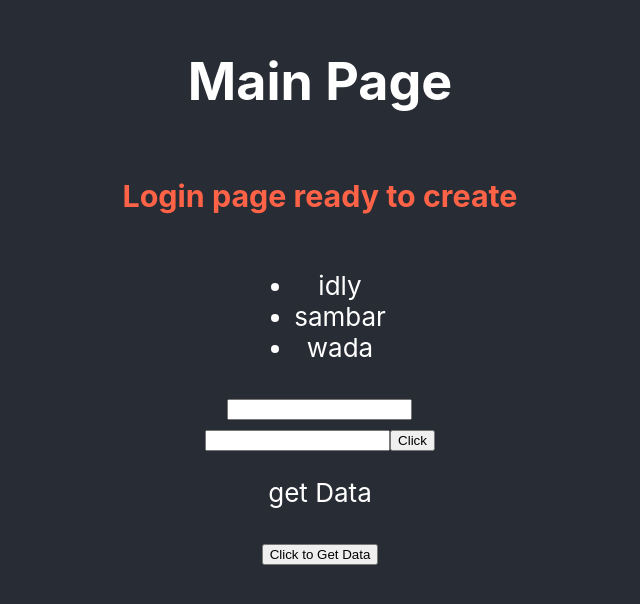
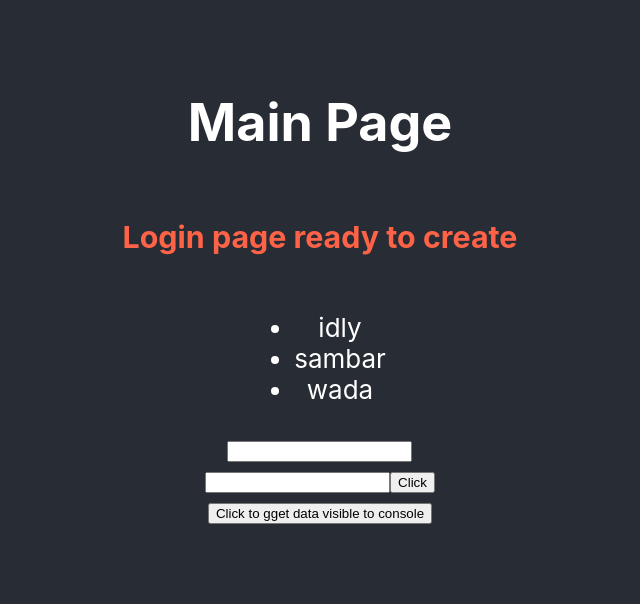
Before and after one commit to riha7/mypages, a React (Create React App) app: page / in a window 1280 px wide. Shown: the part 110-714 px from the top of the page, without its empty margins (320-960 px from the left). Built offline with nearby package versions, Linux system fonts and the light colour scheme.

Commit message:
api intigration Success

```diff
--- a/src/Getdata.js
+++ b/src/Getdata.js
@@ -1,30 +1,28 @@
-import axios from 'axios';
+import axios from 'axios'
 import React from 'react'
 
 const Getdata = () => {
-    const fetchData= async()=>{
-        const waitTime=5000;
-        setTimeout(()=>{
-            console.log('request to takiing long time');
-        },waitTime)
+    const fetchRequest=async()=>{
+        setTimeout(() => {
+            console.log("takiing long time to display....");
+        }, 5000);
             try {
-            const result = await axios({
+                const result=await axios({
                     url:"https://jsonplaceholder.typicode.com/todos/1",
                     headers:{
-                    accept:'application/json',
+                        accept:"application/json",
                         "content-type":"application/json"
                     }
                 });
-            console.log("success!",JSON.stringify(result.data,null,2))
+                console.log('success!',JSON.stringify(result.data,null,2))
             } catch (error) {
-            console.log("error displayed",error.message);
+                console.log("failure",error.message)
             }
     }
     return (
         <div>
             <center>
-                <p>get Data</p>
-                <button onClick={()=>fetchData()}>Click to Get Data</button>
+                <button onClick={()=>fetchRequest()}>Click to gget data visible to console</button>
             </center>
         </div>
     )
```
Lines whose indentation alone changed are shown as unchanged.
